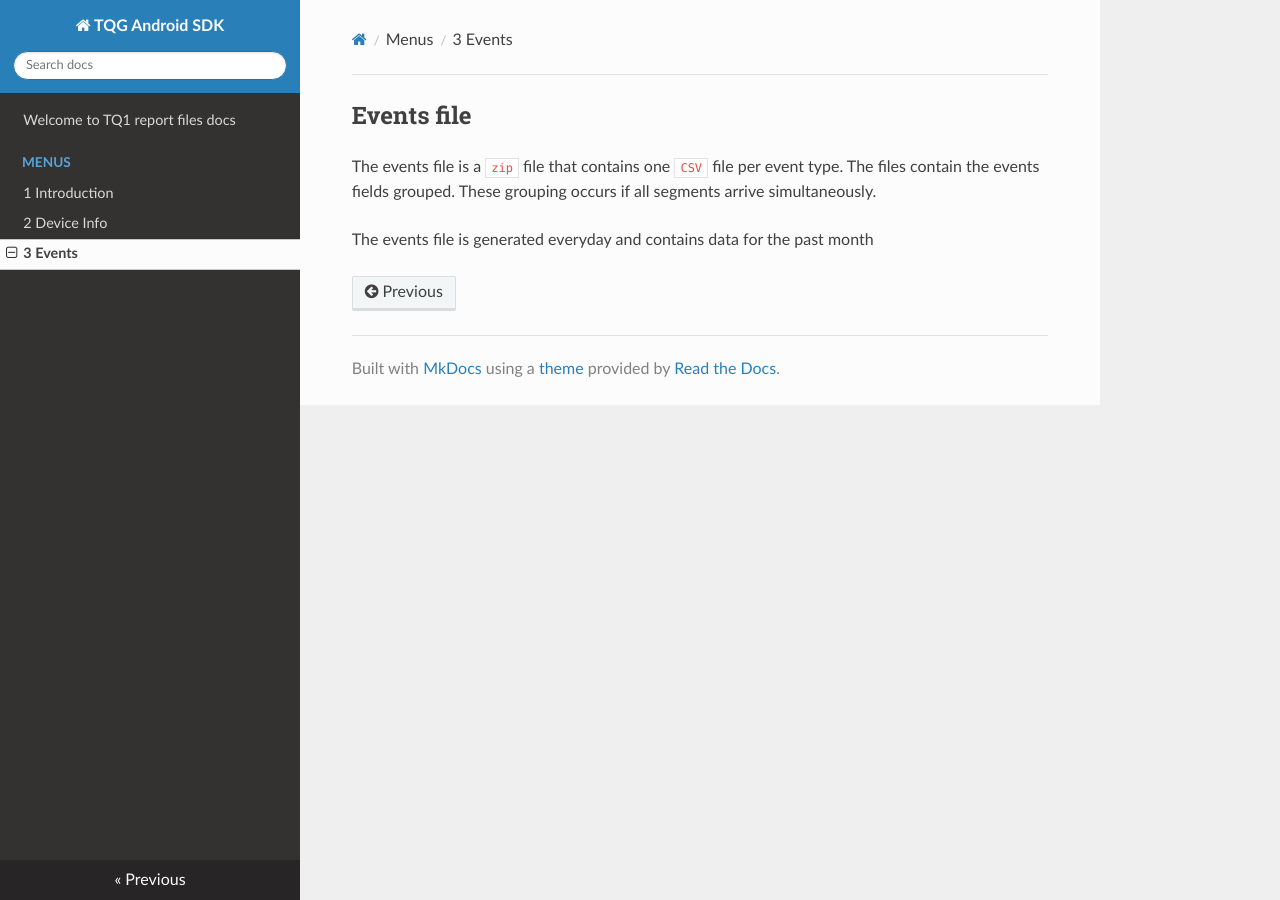
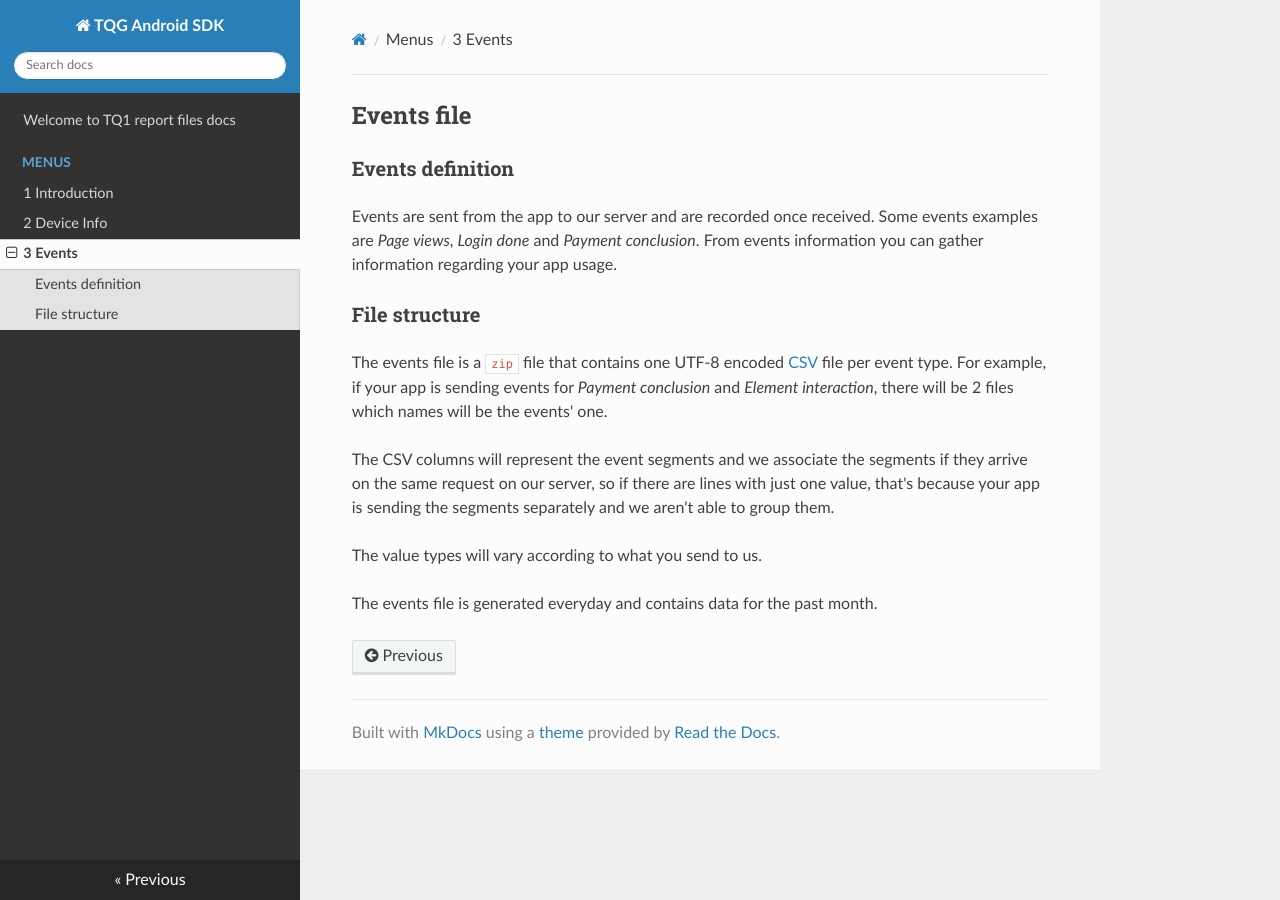
Before and after one commit to tq1/tq1-docs, an MkDocs documentation site: the page built from docs/menus/3-Events.md, in a window 1280 px wide. Built offline with MkDocs 1.6.1, drawn with Linux system fonts in a browser that asks for light colours; nearby versions of some CDN libraries.

Commit message:
Add Feijao's observations

```diff
--- a/docs/menus/3-Events.md
+++ b/docs/menus/3-Events.md
@@ -1,5 +1,15 @@
 ## Events file
 
-The events file is a `zip` file that contains one `CSV` file per event type. The files contain the events fields grouped. These grouping occurs if all segments arrive simultaneously.
+### Events definition
 
-The events file is generated everyday and contains data for the past month
+Events are sent from the app to our server and are recorded once received. Some events examples are *Page views*, *Login done* and *Payment conclusion*. From events information you can gather information regarding your app usage.
+
+### File structure
+
+The events file is a `zip` file that contains one UTF-8 encoded [CSV](https://tools.ietf.org/html/rfc4180) file per event type. For example, if your app is sending events for *Payment conclusion* and *Element interaction*, there will be 2 files which names will be the events' one.
+
+The CSV columns will represent the event segments and we associate the segments if they arrive on the same request on our server, so if there are lines with just one value, that's because your app is sending the segments separately and we aren't able to group them.
+
+The value types will vary according to what you send to us.
+
+The events file is generated everyday and contains data for the past month.
```
Also changed, not shown: docs/menus/1-Introduction.md (+1 -1 lines), docs/menus/2-Device-Info.md (+11 -1 lines).
